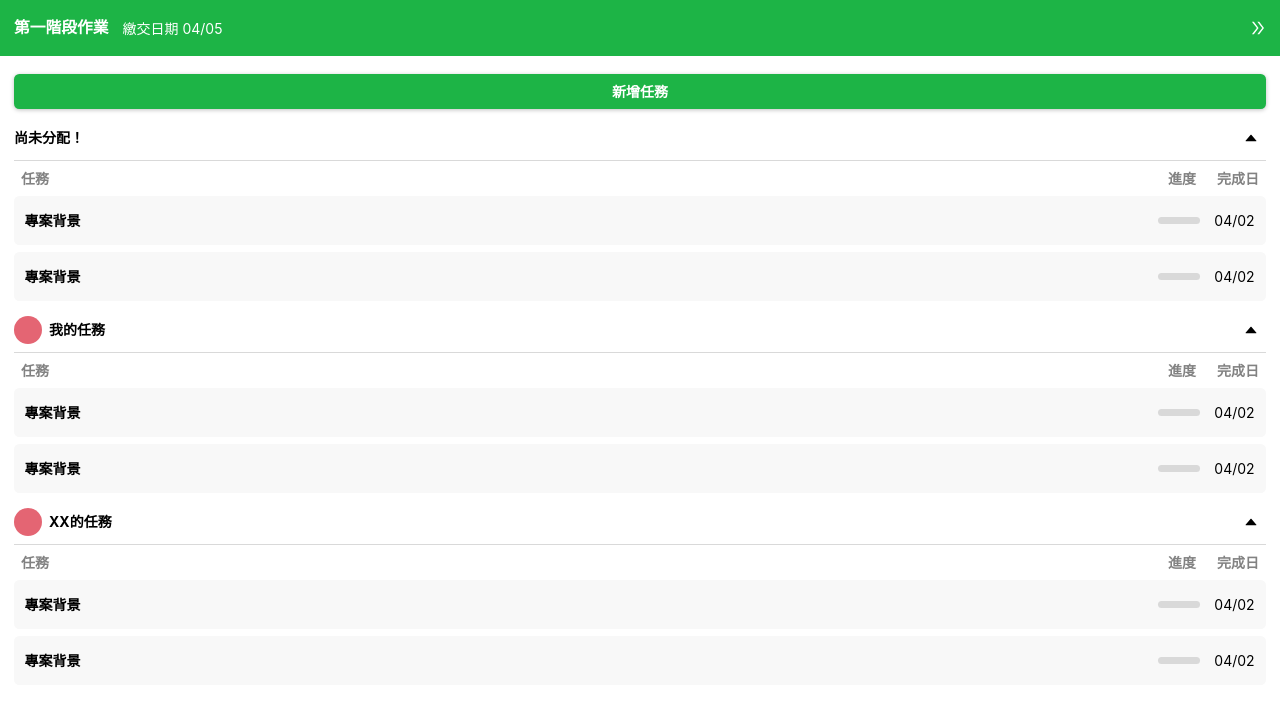
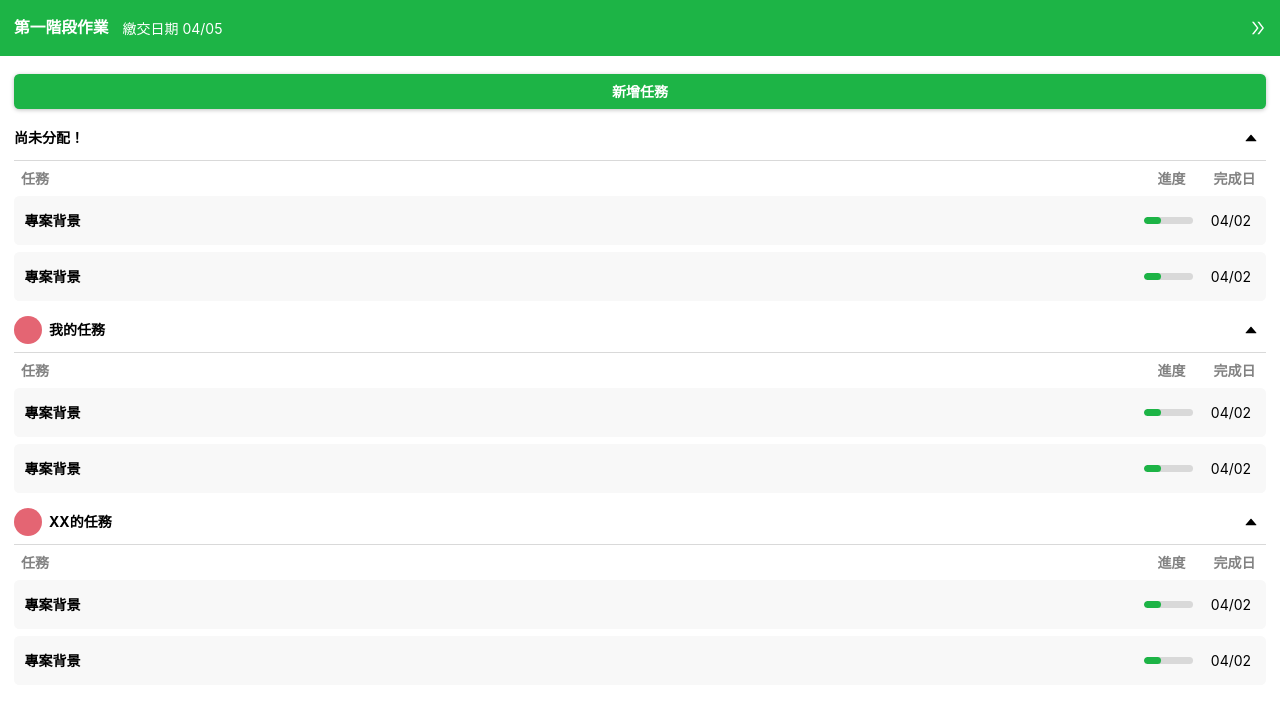
Before and after one commit to peiyunlee/edu-chatbot-frontend, a React (Create React App) app: page /task/hw/1 in a window 1280 px wide. Shown: the top 706 px of the page. Built offline with nearby package versions, Linux system fonts and the light colour scheme.

Commit message:
fix: vercel style

```diff
--- a/src/components/task/Task.js
+++ b/src/components/task/Task.js
@@ -20,14 +20,14 @@ function Task({ isSomeone, title }) {
             <a href="/#" className="grid gap-4 my-1" onClick={(e) => { handleClickShowInfo(); e.preventDefault(); }}>
                 <div className="flex items-center">
                     <span className="flex-1 mr-4 font-bold">專案背景</span>
-                    <div className="w-12 bg-gray-300 h-2 rounded-lg mr-4">
-                        <div></div>
+                    <div className="w-14 bg-gray-300 h-2 rounded-lg mr-4 overflow-hidden">
+                        <div className="w-5 bg-green-400 h-2 rounded-lg"></div>
                     </div>
-                    <span className="w-12 text-center">04/02</span>
+                    <span className="w-14 text-center">04/02</span>
                 </div>
                 {
                     showInfo ?
-                        <div>
+                        <div className="grid gap-2">
                             <div className="flex">
                                 <span className="mr-4 text-gray-400 font-bold">怎麼進行</span>
                                 <span className="flex-1 text-gray-400">先討論要做什麼之後，再把想法打到word上</span>
--- a/src/components/task/TaskList.js
+++ b/src/components/task/TaskList.js
@@ -34,8 +34,8 @@ function TaskList({ isSomeone, title }) {
                     <div>
                         <div className="text-gray-400 font-bold flex px-2 mb-2">
                             <span className="flex-1 mr-4">任務</span>
-                            <span className="w-12 text-center mr-4">進度</span>
-                            <span className="w-12 text-center">完成日</span>
+                            <span className="w-14 text-center mr-4">進度</span>
+                            <span className="w-14 text-center">完成日</span>
                         </div>
                         <div className="grid gap-2">
                             <Task />
```
